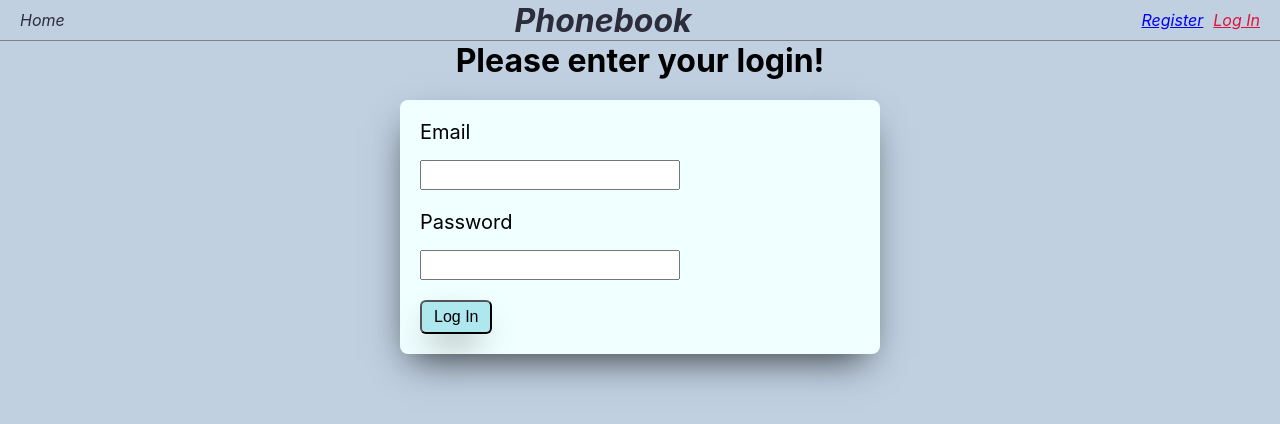
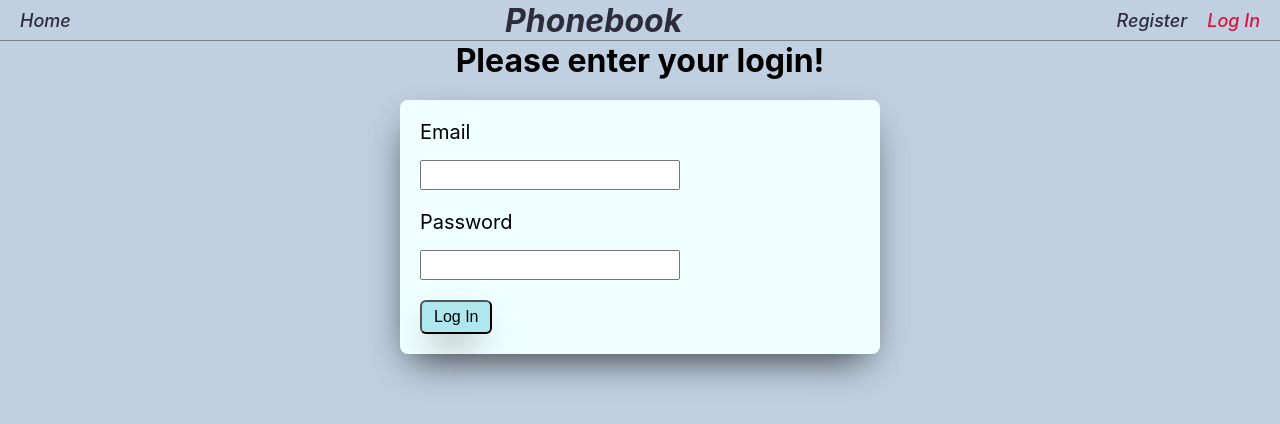
Before and after one commit to Lyst67/goit-react-hw-08-phonebook, a React (Create React App) app: page /goit-react-hw-08-phonebook/login in a window 1280 px wide. Shown: the top 424 px of the page. Built offline with nearby package versions, Linux system fonts and the light colour scheme.

Commit message:
up_style

```diff
--- a/src/components/AuthNav/AuthNav.jsx
+++ b/src/components/AuthNav/AuthNav.jsx
@@ -4,8 +4,8 @@ import css from "./AuthNav.module.css"
 export const AuthNav = () => {
     return (
         <div className={css.authnav}>
-            <NavLink to="/register">Register</NavLink>
-            <NavLink to="/login">Log In</NavLink>
+            <NavLink className={css.nav_link} to="/register">Register</NavLink>
+            <NavLink className={css.nav_link} to="/login">Log In</NavLink>
         </div>
 
     )
--- a/src/components/AuthNav/AuthNav.module.css
+++ b/src/components/AuthNav/AuthNav.module.css
@@ -1,4 +1,10 @@
 .authnav {
   display: flex;
-  gap: 10px;
+  gap: 20px;
 }
+.nav_link {
+  font-size: 18px;
+  font-weight: 500;
+  text-decoration: none;
+  color: #2c2c3b;
+}
--- a/src/components/Navigation/Navigation.module.css
+++ b/src/components/Navigation/Navigation.module.css
@@ -1,8 +1,10 @@
 .nav {
   display: flex;
-  gap: 10px;
+  gap: 20px;
 }
 .link {
+  font-size: 18px;
+  font-weight: 500;
   text-decoration: none;
   color: #2c2c3b;
 }
```
